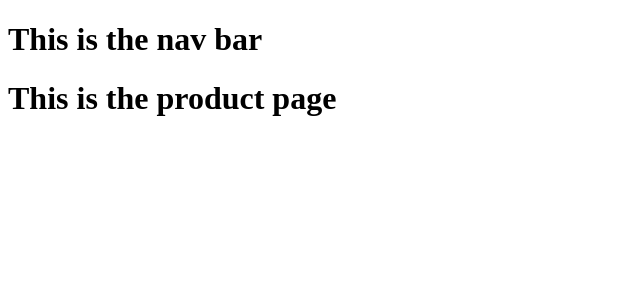
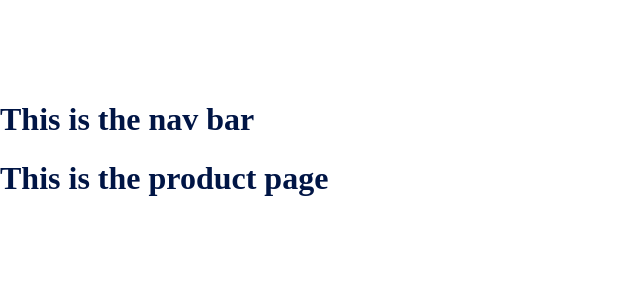
Before and after one commit to tedschu/EComm_DATMusic_Frontend, a React (Vite) app: page / in a window 1280 px wide. Shown: the top 300 px of the page, without its empty margins (0-640 px from the left). Built offline with nearby package versions, Linux system fonts and the light colour scheme.

Commit message:
adding basic css

```diff
--- a/src/index.css
+++ b/src/index.css
@@ -0,0 +1,15 @@
+body {
+  font-family: Raleway;
+  background-color: white;
+  margin: 0;
+  padding: 0;
+  color: rgb(0, 21, 69);
+}
+
+#root {
+  padding-top: 80px;
+}
+
+/*  STYLING FOR NAV */
+
+/* STYLING FOR PRODUCT PAGES */
```
